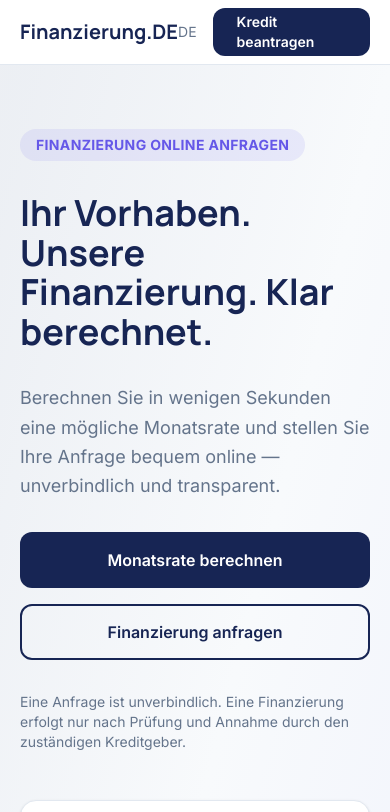
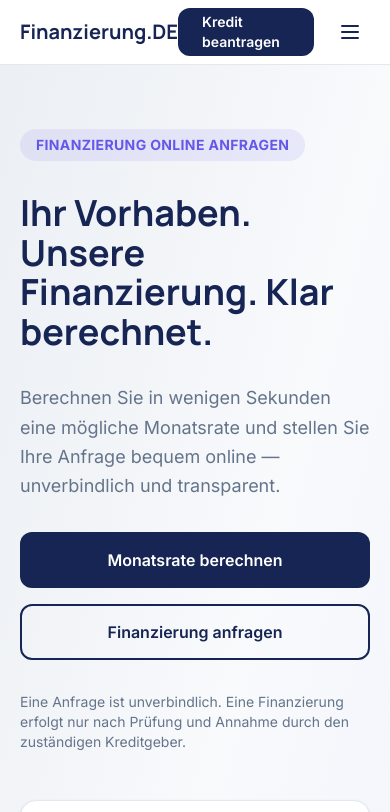
Before and after one commit to senankponjosuekpodekon/lean, a Next.js app in the folder platform/: page /de in a window 390 px wide. Shown: the top 812 px of the page. Built offline with nearby package versions, Linux system fonts and the light colour scheme.

Commit message:
Add responsive mobile menu to Header.
Co-Authored-By: Devin <158243242+devin-ai-integration[bot]@users.noreply.github.com>

```diff
--- a/platform/components/Header.tsx
+++ b/platform/components/Header.tsx
@@ -1,4 +1,7 @@
+"use client";
+
 import Link from "next/link";
+import { useState } from "react";
 import { Button } from "./ui/Button";
 
 const navLinks = [
@@ -10,12 +13,16 @@ const navLinks = [
 ];
 
 export function Header() {
+  const [open, setOpen] = useState(false);
+
   return (
     <header className="sticky top-0 z-50 bg-surface/90 backdrop-blur border-b border-border">
       <div className="max-w-7xl mx-auto px-5 lg:px-12 h-16 flex items-center justify-between">
         <Link href="/de" className="font-heading font-bold text-xl text-primary">
           Finanzierung.DE
         </Link>
+
+        {/* Desktop nav */}
         <nav className="hidden md:flex items-center gap-8">
           {navLinks.map((link) => (
             <Link
@@ -27,13 +34,50 @@ export function Header() {
             </Link>
           ))}
         </nav>
+
         <div className="flex items-center gap-4">
-          <span className="text-sm text-text-secondary">DE</span>
+          <span className="text-sm text-text-secondary hidden sm:inline">DE</span>
           <Button href="/de/antrag" variant="primary" className="hidden sm:flex h-10 px-4 text-sm">
             Kredit beantragen
           </Button>
+
+          {/* Mobile menu button */}
+          <button
+            onClick={() => setOpen(!open)}
+            aria-label={open ? "Menü schließen" : "Menü öffnen"}
+            className="md:hidden p-2 rounded-lg text-primary hover:bg-primary/5"
+          >
+            <svg className="w-6 h-6" fill="none" stroke="currentColor" viewBox="0 0 24 24">
+              {open ? (
+                <path strokeLinecap="round" strokeLinejoin="round" strokeWidth={2} d="M6 18L18 6M6 6l12 12" />
+              ) : (
+                <path strokeLinecap="round" strokeLinejoin="round" strokeWidth={2} d="M4 6h16M4 12h16M4 18h16" />
+              )}
+            </svg>
+          </button>
         </div>
       </div>
+
+      {/* Mobile menu */}
+      {open && (
+        <div className="md:hidden border-t border-border bg-surface">
+          <nav className="flex flex-col px-5 py-4 gap-2">
+            {navLinks.map((link) => (
+              <Link
+                key={link.href}
+                href={link.href}
+                onClick={() => setOpen(false)}
+                className="py-3 text-base font-medium text-text hover:text-primary border-b border-border last:border-0"
+              >
+                {link.label}
+              </Link>
+            ))}
+            <Button href="/de/antrag" variant="primary" className="mt-4 h-12">
+              Kredit beantragen
+            </Button>
+          </nav>
+        </div>
+      )}
     </header>
   );
 }
```
